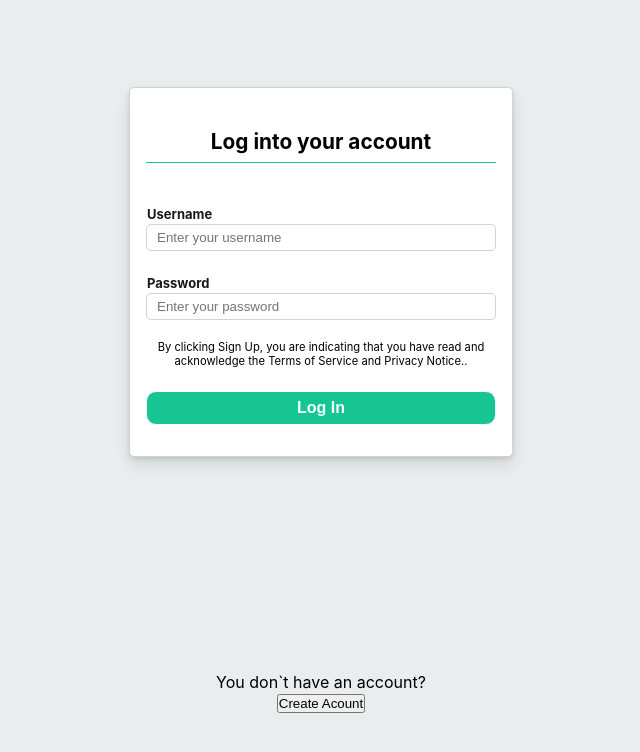
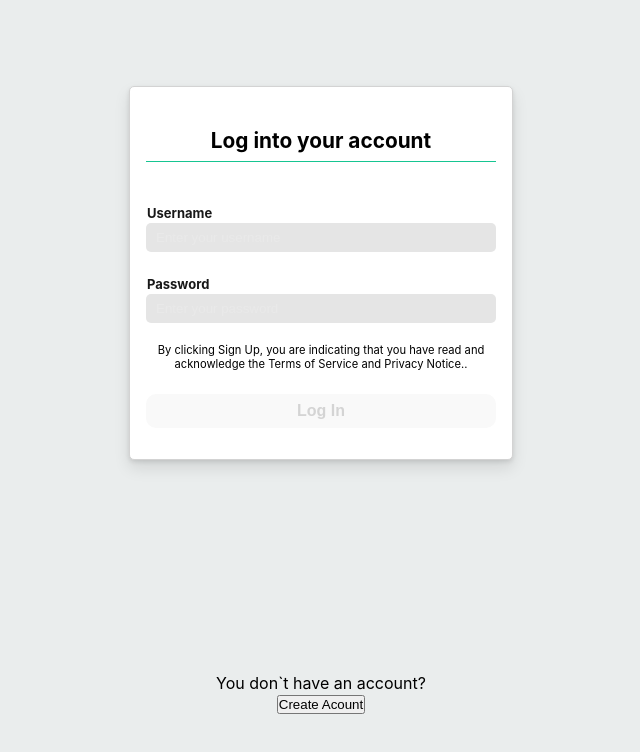
Before and after one commit to Lorekgaston/React-Authentication, a React (Create React App) app: page /login in a window 1280 px wide. Shown: the top 752 px of the page, without its empty margins (319-959 px from the left). Built offline with nearby package versions, Linux system fonts and the light colour scheme.

Commit message:
styled login form

```diff
--- a/src/components/InputField/InputField.scss
+++ b/src/components/InputField/InputField.scss
@@ -14,12 +14,17 @@
   }
   &__input {
     margin-bottom: 10px;
-    padding: 5px 10px;
+    padding: 7px 10px;
     margin: 2px 0;
-    // outline: none;
     outline-color: var(--color-blue);
-    border: 1px solid lightgrey;
+    //outline: none;
+    //border: 1px solid lightgrey;
+    border: none;
+    background: #e5e5e5;
     border-radius: 5px;
+    &::placeholder {
+      color: rgb(233, 233, 233);
+    }
   }
 }
 .ErrorMessage {
--- a/src/helpers/formConfig.js
+++ b/src/helpers/formConfig.js
@@ -44,9 +44,9 @@ export const registerForm = {
   userName: {
     ...createFromConfig('text', 'Username', 'userName', 'Choose an username'),
     validateRules: [
-      requiredRule('User name'),
-      minLengthRule('User name', 3),
-      maxLengthRule('User name', 20)
+      requiredRule('Username'),
+      minLengthRule('Username', 3),
+      maxLengthRule('Username', 20)
     ]
   },
   email: {
@@ -79,7 +79,8 @@ export const registerForm = {
 
 export const loginForm = {
   userName: {
-    ...createFromConfig('text', 'Username', 'userName', 'Enter your username')
+    ...createFromConfig('text', 'Username', 'userName', 'Enter your username'),
+    validateRules: [requiredRule('Username')]
   },
   password: {
     ...createFromConfig(
--- /dev/null
+++ b/src/hooks/useForm.js
@@ -0,0 +1,74 @@
+import { useState, useCallback } from 'react';
+import { useDispatch } from 'react-redux';
+import { useLocation } from 'react-router-dom';
+
+const useForm = (objForm, action) => {
+  const [form, setForm] = useState(objForm);
+  const dispatch = useDispatch();
+  const location = useLocation();
+
+  const renderFormInputs = () => {
+    return Object.values(form).map(inputObj => {
+      const { value, label, errorMessage, valid, renderInput } = inputObj;
+      return renderInput(handleChange, value, valid, errorMessage, label);
+    });
+  };
+
+  const handleChange = e => {
+    const { name, value } = e.target;
+    const inputObj = { ...form[name] };
+
+    inputObj.value = value;
+
+    const isValidInput = isInputFieldValid(inputObj);
+
+    if (isValidInput && !inputObj.valid) {
+      inputObj.valid = true;
+    } else if (!isValidInput && inputObj.valid) {
+      inputObj.valid = false;
+    }
+
+    inputObj.touched = true;
+    setForm({ ...form, [name]: inputObj });
+  };
+
+  const isInputFieldValid = useCallback(
+    inputField => {
+      for (const rule of inputField.validateRules) {
+        if (!rule.validate(inputField.value, form)) {
+          inputField.errorMessage = rule.message;
+          return false;
+        }
+      }
+      return true;
+    },
+    [form]
+  );
+  const validateForm = useCallback(() => {
+    let isValid = true;
+    const inputs = Object.values(form);
+
+    for (let i = 0; i < inputs.length; i++) {
+      if (!inputs[i].valid) {
+        isValid = false;
+        break;
+      }
+    }
+    return isValid;
+  }, [form]);
+
+  const handleSubmit = e => {
+    e.preventDefault();
+    const newForm = { ...form };
+
+    const { from } = location.state || { from: { pathname: '/' } };
+    let userObj = {};
+    for (let values in form) {
+      Object.assign(userObj, { [values]: newForm[values].value });
+    }
+    dispatch(action(userObj, from));
+  };
+  return { renderFormInputs, validateForm, handleSubmit };
+};
+
+export default useForm;
--- a/src/pages/Login/Login.jsx
+++ b/src/pages/Login/Login.jsx
@@ -1,45 +1,40 @@
-import React, { useEffect, useState } from 'react';
-import { useDispatch, useSelector } from 'react-redux';
-import { useLocation } from 'react-router-dom';
+import React, { useEffect } from 'react';
+import { useSelector, useDispatch } from 'react-redux';
+
 import { Link } from 'react-router-dom';
 import { userAction } from '../../redux/actions/user';
 import { loginForm } from '../../helpers/formConfig';
+import useForm from '../../hooks/useForm';
 import './Login.scss';
 
 const Login = () => {
+  const dispatch = useDispatch();
   const { isLoggingIn, serverError } = useSelector(state => state.login);
-  const [form, setForm] = useState(loginForm);
-  const [submmitted, setSubmmitted] = useState(false);
-  // const dispatch = useDispatch();
-  // const location = useLocation();
+  const { renderFormInputs, validateForm, handleSubmit } = useForm(
+    loginForm,
+    userAction.login,
+    serverError
+  );
+  useEffect(() => {
+    dispatch(userAction.logOut());
+  }, []);
 
-  const renderLoginForm = () => {
-    return Object.values(form).map(inputObj => {
-      const { value, label, errorMessage, valid, renderInput } = inputObj;
-      return renderInput(handleChange, value, valid, errorMessage, label);
-    });
-  };
-
-  const handleChange = () => {};
-  const handleSubmit = e => {
-    e.preventDefault();
-    // setSubmmitted(true);
-    // const { from } = location.state || { from: { pathname: '/' } };
-    // dispatch(userAction.login(values, from));
-  };
   return (
     <div className="login">
       <div className="login__container">
         <h3>Log into your account</h3>
-
+        {serverError && <h1>{serverError}</h1>}
         <form onSubmit={handleSubmit}>
-          {renderLoginForm()}
+          {renderFormInputs()}
           <p>
             By clicking Sign Up, you are indicating that you have read and
             acknowledge the Terms of Service and Privacy Notice..
           </p>
-          <button className="login__container-signInButton">
-            {submmitted && isLoggingIn ? 'loggin In' : 'Log In'}
+          <button
+            className="login__container-signInButton"
+            disabled={!validateForm()}
+          >
+            {isLoggingIn ? 'loggin In' : 'Log In'}
           </button>
         </form>
       </div>
--- a/src/pages/Login/Login.scss
+++ b/src/pages/Login/Login.scss
@@ -61,7 +61,10 @@
         box-shadow: none;
       }
       &:disabled {
-        background-color: rgba(158, 158, 158, 0.4);
+        background-color: #f9f9f9;
+        color: #d4d4d4;
+        border: none;
+        cursor: not-allowed;
         &:hover {
           transform: none;
           box-shadow: none;
--- a/src/pages/Signup/Register.jsx
+++ b/src/pages/Signup/Register.jsx
@@ -1,75 +1,16 @@
-import React, { useState, useCallback } from 'react';
-import { useDispatch, useSelector } from 'react-redux';
-import { Link, useHistory } from 'react-router-dom';
+import React from 'react';
+import { Link } from 'react-router-dom';
 import { userAction } from '../../redux/actions/user';
 import { registerForm } from '../../helpers/formConfig';
+import useForm from '../../hooks/useForm';
 
 import './Register.scss';
 
 const Register = () => {
-  const dispatch = useDispatch();
-  const [form, setForm] = useState(registerForm);
-
-  const renderFormInputs = () => {
-    return Object.values(form).map(inputObj => {
-      const { value, label, errorMessage, valid, renderInput } = inputObj;
-      return renderInput(handleChange, value, valid, errorMessage, label);
-    });
-  };
-  const handleChange = e => {
-    const { name, value } = e.target;
-    const inputObj = { ...form[name] };
-
-    inputObj.value = value;
-
-    const isValidInput = isInputFieldValid(inputObj);
-
-    if (isValidInput && !inputObj.valid) {
-      inputObj.valid = true;
-    } else if (!isValidInput && inputObj.valid) {
-      inputObj.valid = false;
-    }
-
-    inputObj.touched = true;
-    setForm({ ...form, [name]: inputObj });
-  };
-
-  const isInputFieldValid = useCallback(
-    inputField => {
-      for (const rule of inputField.validateRules) {
-        if (!rule.validate(inputField.value, form)) {
-          inputField.errorMessage = rule.message;
-          return false;
-        }
-      }
-      return true;
-    },
-    [form]
+  const { renderFormInputs, validateForm, handleSubmit } = useForm(
+    registerForm,
+    userAction.register
   );
-  const validateForm = useCallback(() => {
-    let isValid = true;
-    const inputs = Object.values(form);
-
-    for (let i = 0; i < inputs.length; i++) {
-      if (!inputs[i].valid) {
-        isValid = false;
-        break;
-      }
-    }
-    return isValid;
-  }, [form]);
-
-  const handleSubmit = e => {
-    e.preventDefault();
-    const newForm = { ...form };
-
-    let newUser = {};
-    for (let values in form) {
-      Object.assign(newUser, { [values]: newForm[values].value });
-    }
-    dispatch(userAction.register(newUser));
-    console.log(newUser);
-  };
 
   return (
     <div className="Register">
--- a/src/pages/Signup/Register.scss
+++ b/src/pages/Signup/Register.scss
@@ -61,7 +61,10 @@
         box-shadow: none;
       }
       &:disabled {
-        background-color: rgba(158, 158, 158, 0.4);
+        background-color: #f9f9f9;
+        color: #d4d4d4;
+        border: none;
+        cursor: not-allowed;
         &:hover {
           transform: none;
           box-shadow: none;
```
